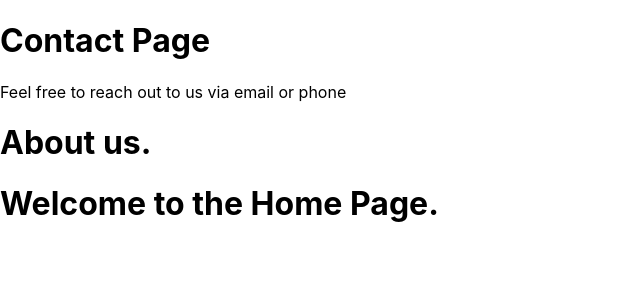
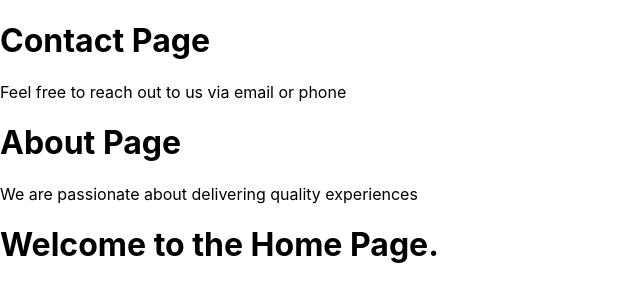
Before and after one commit to tiffany-p1/ENSF-381-Lab6, a React (Create React App) app: page / in a window 1280 px wide. Shown: the top 302 px of the page, without its empty margins (0-640 px from the left). Built offline with nearby package versions, Linux system fonts and the light colour scheme.

Commit message:
Update About.js

```diff
--- a/src/About.js
+++ b/src/About.js
@@ -1,11 +1,16 @@
-import React from 'react';
+import React from 'react'
 
-function About() {
+function AboutMessage(prop){
     return(
         <div>
-            <h1>About us.</h1>
+            <h1>{prop.title}</h1>
+            <p>{prop.message}</p>
         </div>
-    )
+    );
+    /*
+    return "Contact Us";
+    */
 }
 
-export default About;
+
+export default AboutMessage
```
